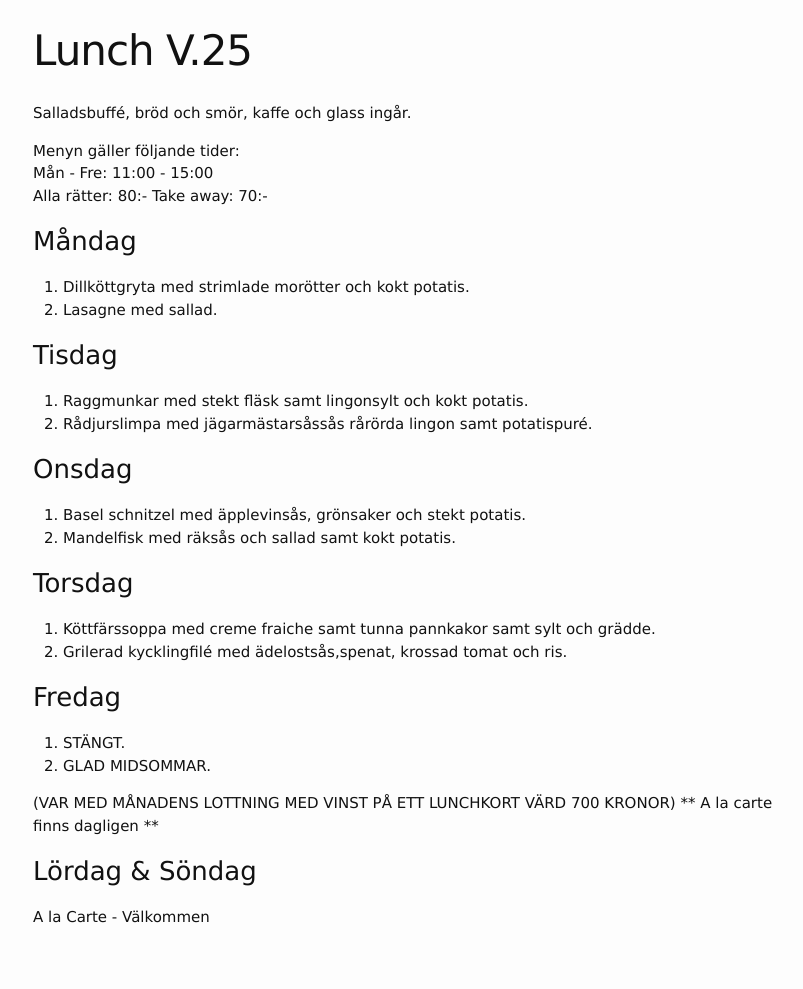
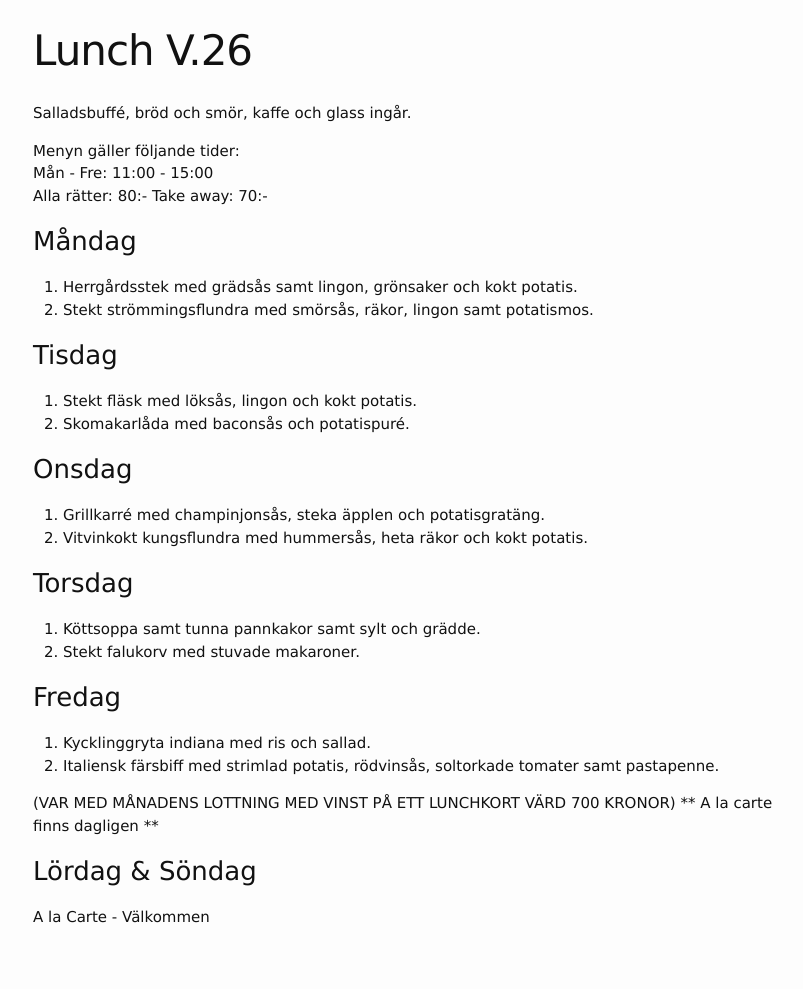
Before and after one commit to FarInn62/farinn62.github.io, a Jekyll site: the page built from lunch.md, in a window 1280 px wide. Shown: the whole page, without its empty margins (237-1040 px from the left). Built offline with Jekyll 4.4.1, drawn with Linux system fonts in a browser that asks for light colours.

Commit message:
Update lunch.md

```diff
--- a/lunch.md
+++ b/lunch.md
@@ -1,6 +1,6 @@
 ---
 layout: foodmenu
-title: Lunch V.25
+title: Lunch V.26
 permalink: /lunch/
 published: true
 ---
@@ -11,24 +11,24 @@ Mån - Fre: 11:00 - 15:00
 Alla rätter: 80:- Take away: 70:-
 
 ### Måndag
-1. Dillköttgryta med strimlade morötter och kokt potatis.
-2. Lasagne med sallad.
+1. Herrgårdsstek med grädsås samt lingon, grönsaker och kokt potatis.
+2. Stekt strömmingsflundra med smörsås, räkor, lingon samt potatismos.
 
 ### Tisdag
-1. Raggmunkar med stekt fläsk samt lingonsylt och kokt potatis.
-2. Rådjurslimpa med jägarmästarsåssås rårörda lingon samt potatispuré.
+1. Stekt fläsk med löksås, lingon och kokt potatis.
+2. Skomakarlåda med baconsås och potatispuré.
 
 ### Onsdag
-1. Basel schnitzel med äpplevinsås, grönsaker och stekt potatis.
-2. Mandelfisk med räksås och sallad samt kokt potatis.
+1. Grillkarré med champinjonsås, steka äpplen och potatisgratäng.
+2. Vitvinkokt kungsflundra med hummersås, heta räkor och kokt potatis.
 
 ### Torsdag
-1.  Köttfärssoppa med creme fraiche samt tunna pannkakor samt sylt och grädde.
-2.  Grilerad kycklingfilé med ädelostsås,spenat, krossad tomat och ris.
+1.  Köttsoppa samt tunna pannkakor samt sylt och grädde.
+2.  Stekt falukorv med stuvade makaroner.
 
 ### Fredag
-1. STÄNGT.
-2. GLAD MIDSOMMAR.
+1. Kycklinggryta indiana med ris och sallad.
+2. Italiensk färsbiff med strimlad potatis, rödvinsås, soltorkade tomater samt pastapenne.
 
 (VAR MED MÅNADENS LOTTNING MED VINST PÅ ETT LUNCHKORT VÄRD 700 KRONOR)
                   ** A la carte finns dagligen **
```
